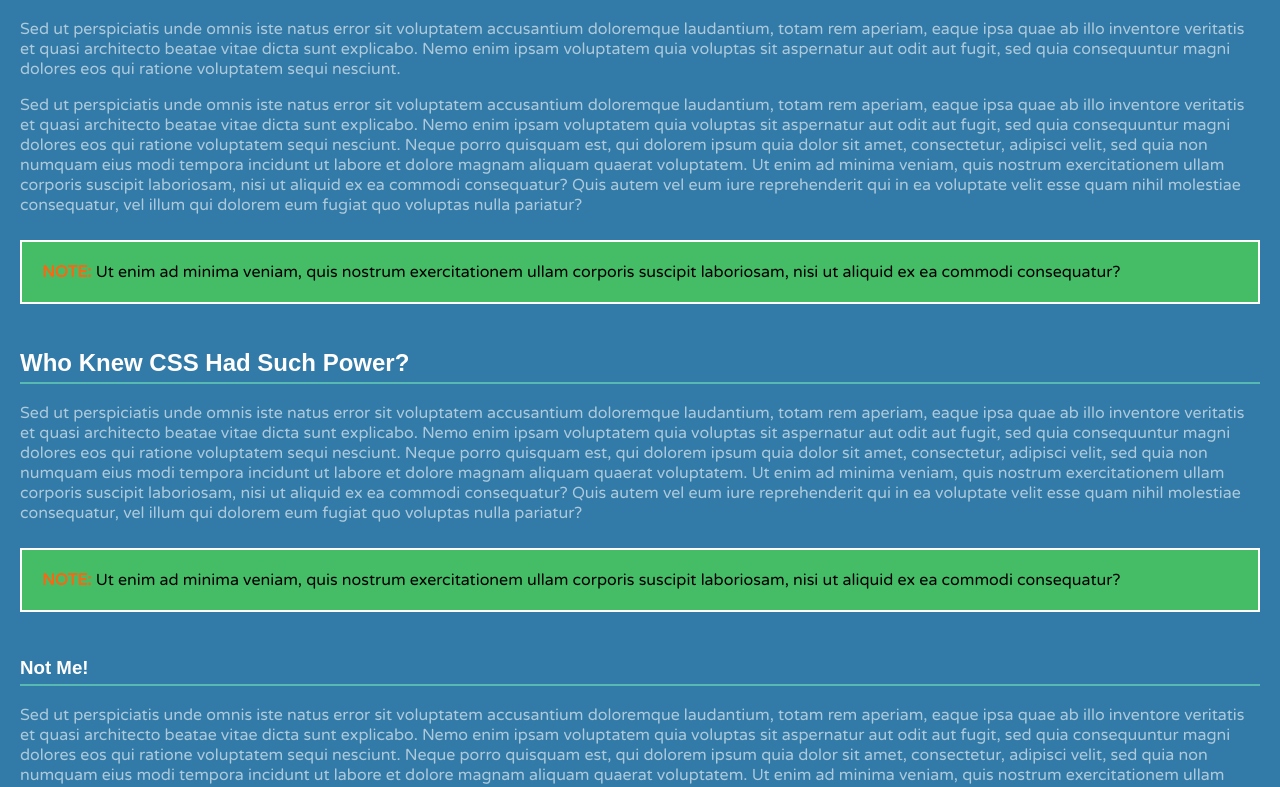
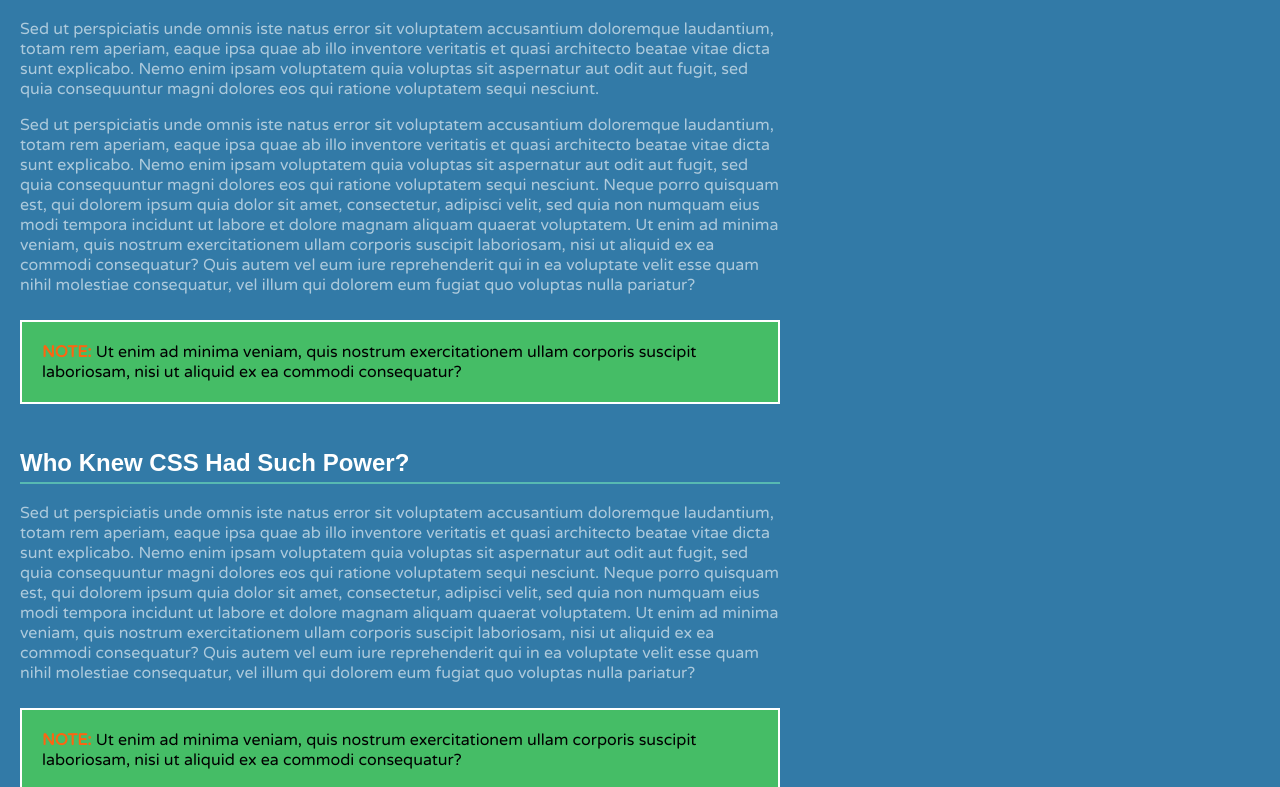
Before and after one commit to petergal/book_css_mm_4e-master, a website: page code/03/selector_basics.html in a window 1280 px wide. Shown: the part 150-937 px from the top of the page. Drawn offline with Linux system fonts and the light colour scheme.

Commit message:
03 selector_basics.html update

```diff
--- a/code/03/selector_basics.html
+++ b/code/03/selector_basics.html
@@ -44,6 +44,7 @@
             border-radius: 0 0 10px 10px;
             padding: 10px;
         }
+
         .note {
             color: black;
             border: 2px solid white;
@@ -52,8 +53,13 @@
             margin-bottom: 35px;
             padding: 20px;
         }
+
         .note strong {
             color: #FC6512;
+        }
+
+        article {
+            max-width: 760px;
         }
     </style>
 </head>
```
